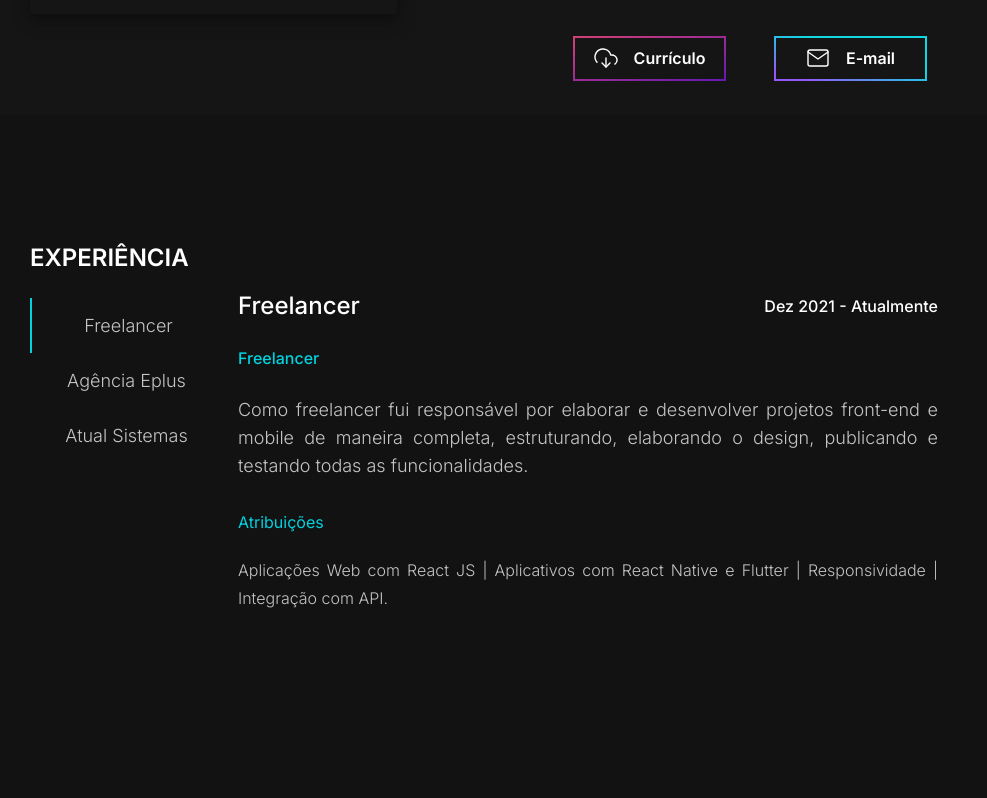
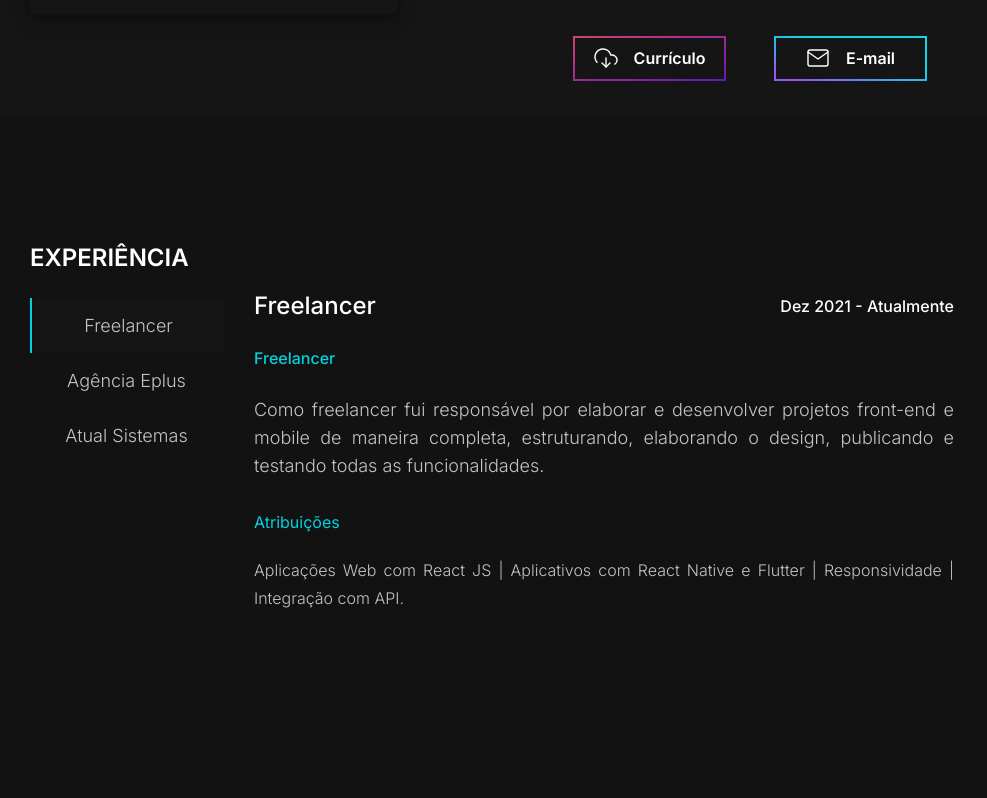
Before and after one commit to Jonathas-bonfim/portifolio, a React (Vite) app: page / in a window 1280 px wide. Shown: the part 1184-1982 px from the top of the page, without its empty margins (0-987 px from the left). Built offline with nearby package versions, Linux system fonts and the light colour scheme; grey boxes are pictures that could not be loaded.

Commit message:
fix: experience active

```diff
--- a/src/components/Experiences/index.scss
+++ b/src/components/Experiences/index.scss
@@ -68,9 +68,14 @@
   // position: relative;
   .container-open {
     border-left: 2px solid $blue;
+
+    .company-title {
+      background-color: $dark-200;
+    }
+
     .details {
       position: absolute;
-      left: 13rem;
+      left: 14rem;
       top: 1.875rem;
       transform: translateY(8%);
 
```
